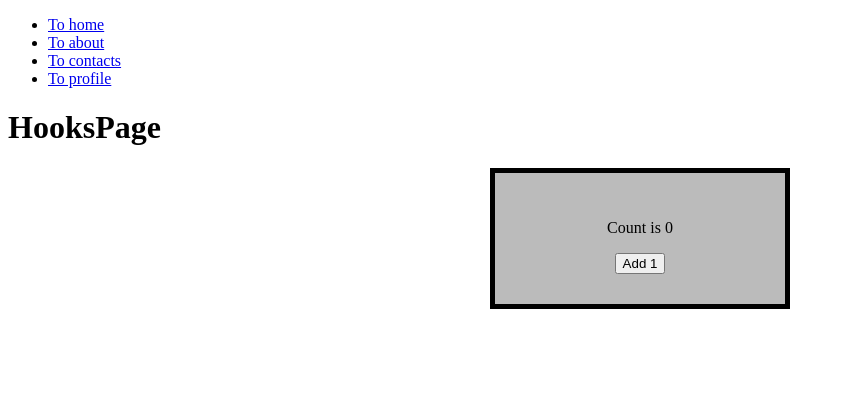
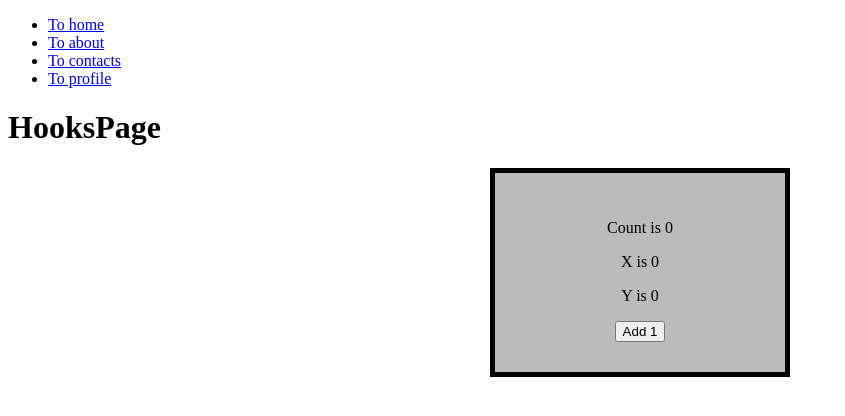
Before and after one commit to fc-fullstack-courses/fd-2023-1-react-app, a React (Create React App) app: page /hooks in a window 1280 px wide. Shown: the top 416 px of the page, without its empty margins (0-845 px from the left). Built offline with nearby package versions, Linux system fonts and the light colour scheme.

Commit message:
Add setState problem

```diff
--- a/src/components/Counter/index.jsx
+++ b/src/components/Counter/index.jsx
@@ -5,6 +5,8 @@ import styles from './Counter.module.scss';
 function Counter(props) {
   const [state, setState] = useState({
     count: 0,
+    x: 0,
+    y: 0
   });
 
   const handleClick = () => {
@@ -13,9 +15,20 @@ function Counter(props) {
     });
   };
 
+  const handleMouseMove = (e) => {
+    const {clientX, clientY} = e;
+
+    setState({
+      x: clientX,
+      y: clientY
+    });
+  }
+
   return (
-    <section className={styles.container}>
+    <section onMouseMove={handleMouseMove} className={styles.container}>
       <p>Count is {state.count}</p>
+      <p>X is {state.x}</p>
+      <p>Y is {state.y}</p>
       <button onClick={handleClick}>Add 1</button>
     </section>
   );
```
